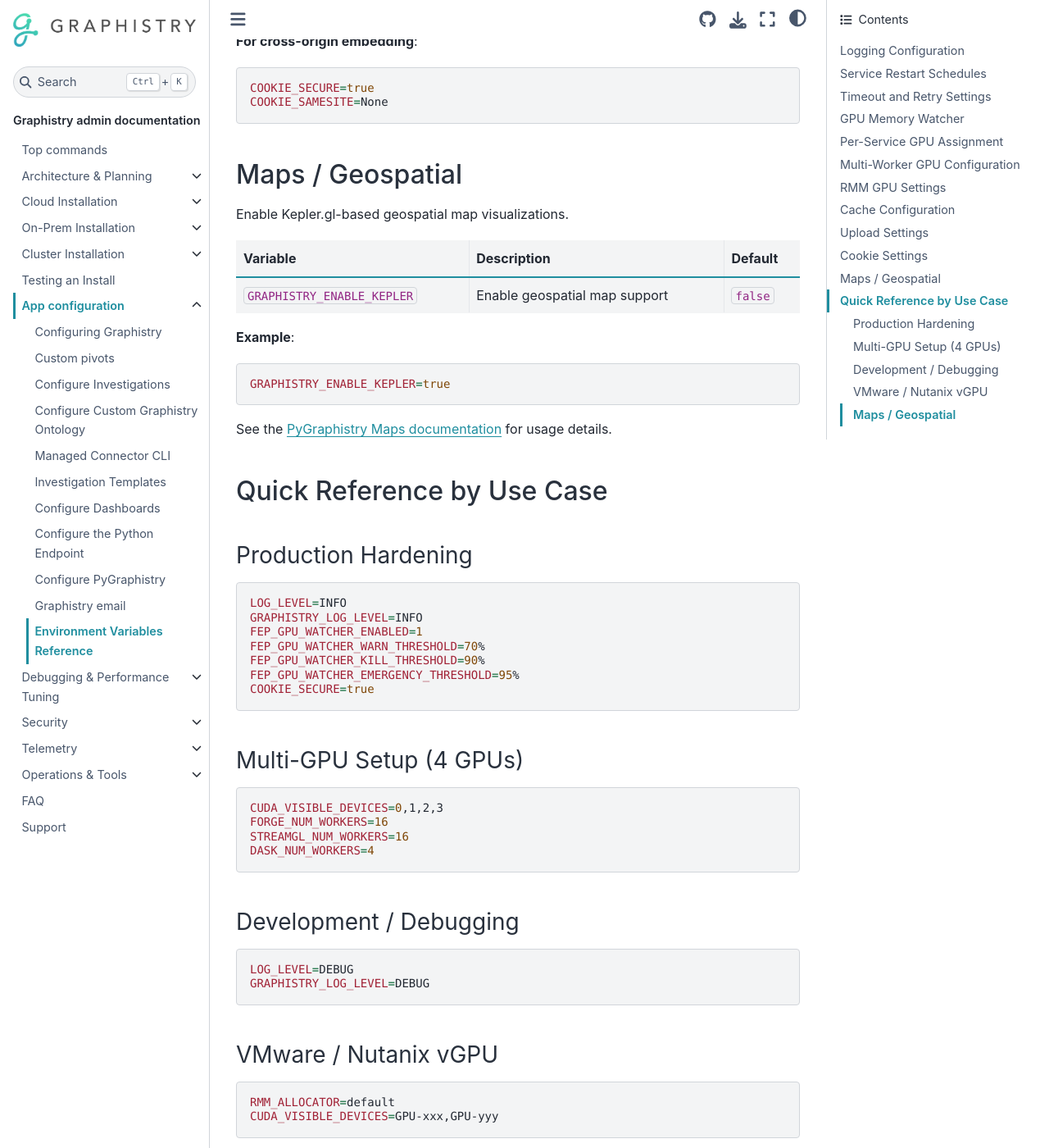
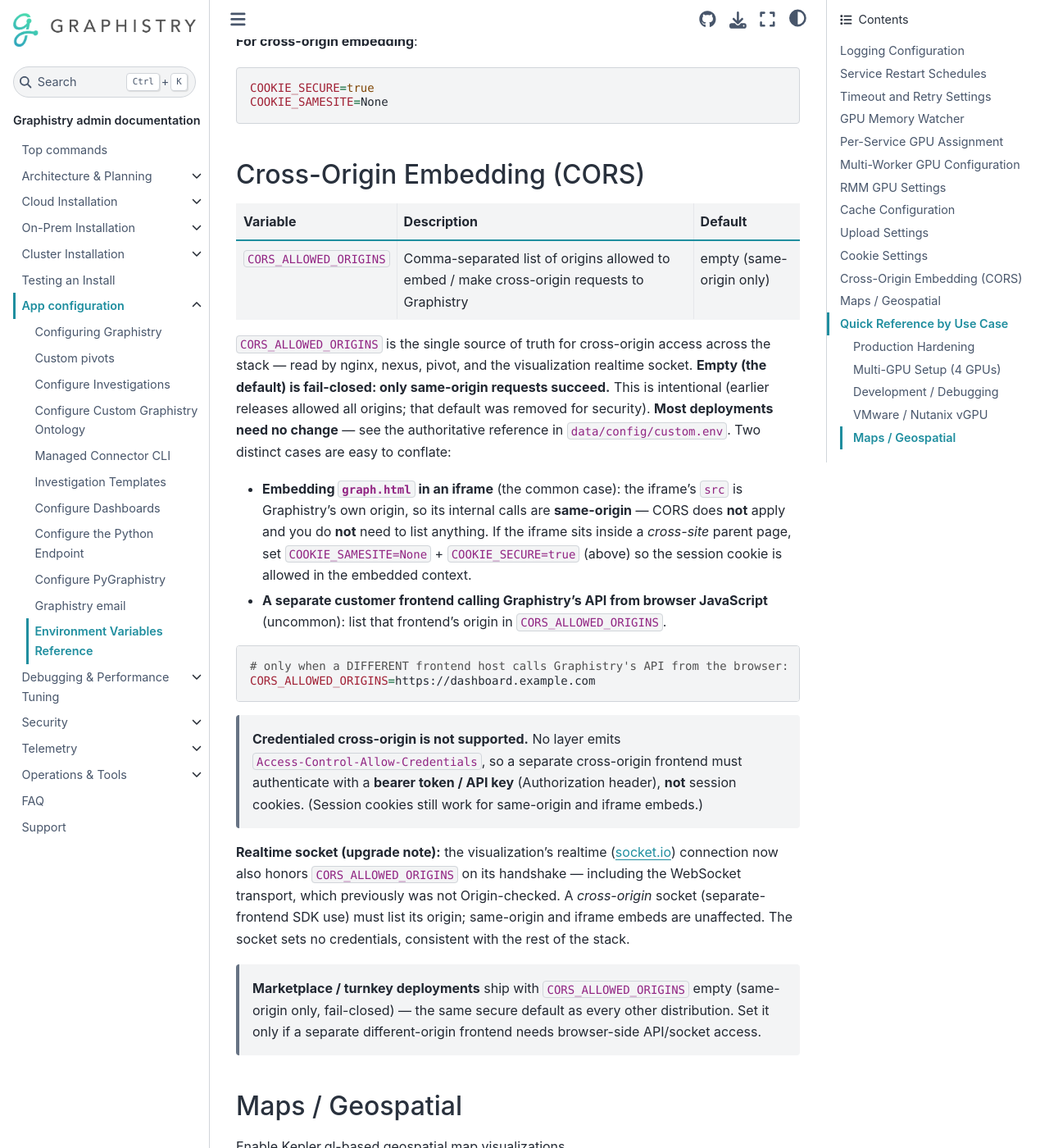
Before and after one commit to graphistry/graphistry-cli, a Sphinx documentation site: the page built from docs/app-config/environment-variables.md, in a window 1280 px wide and 1400 px high, scrolled down 6661 px. Shown: the whole window at 82% size. Built offline with Sphinx 7.4.7 and the Sphinx Book theme 1.1.4, drawn with Linux system fonts in a browser that asks for light colours; the version number could not be read and is left out.

Commit message:
docs: document CORS_ALLOWED_ORIGINS (stack-wide) + socket.io CORS behavior
CORS_ALLOWED_ORIGINS was undocumented in the admin docs despite being the
single source of truth for cross-origin access (nginx, nexus, pivot, and now the
realtime viz socket all read it). Adds an env-var reference section + an
embedding cross-reference. Aligned with the canonical stance in
data/config/custom.env:
- fail-closed default (earlier 'allow all' removed for security); same secure
  default on Marketplace/turnkey distros.
- the common iframe embed is SAME-ORIGIN (no allowlist entry needed); only a
  separate different-origin frontend lists its origin.
- credentialed cross-origin is NOT supported (no Access-Control-Allow-Credentials
  anywhere) -> cross-origin clients use bearer token / API key, not cookies.
- socket.io 4 now enforces the allowlist on its handshake (WebSocket included);
  no credentials, consistent with the stack.

Co-Authored-By: Claude Opus 4.8 (1M context) <noreply@anthropic.com>

````diff
--- a/docs/app-config/environment-variables.md
+++ b/docs/app-config/environment-variables.md
@@ -226,6 +226,43 @@ COOKIE_SECURE=true
 COOKIE_SAMESITE=None
 ```
 
+## Cross-Origin Embedding (CORS)
+
+| Variable | Description | Default |
+|----------|-------------|---------|
+| `CORS_ALLOWED_ORIGINS` | Comma-separated list of origins allowed to embed / make cross-origin requests to Graphistry | empty (same-origin only) |
+
+`CORS_ALLOWED_ORIGINS` is the single source of truth for cross-origin access across the stack — read by
+nginx, nexus, pivot, and the visualization realtime socket. **Empty (the default) is fail-closed: only
+same-origin requests succeed.** This is intentional (earlier releases allowed all origins; that default
+was removed for security). **Most deployments need no change** — see the authoritative reference in
+`data/config/custom.env`. Two distinct cases are easy to conflate:
+
+- **Embedding `graph.html` in an iframe** (the common case): the iframe's `src` is Graphistry's own
+  origin, so its internal calls are **same-origin** — CORS does **not** apply and you do **not** need to
+  list anything. If the iframe sits inside a *cross-site* parent page, set `COOKIE_SAMESITE=None` +
+  `COOKIE_SECURE=true` (above) so the session cookie is allowed in the embedded context.
+- **A separate customer frontend calling Graphistry's API from browser JavaScript** (uncommon): list
+  that frontend's origin in `CORS_ALLOWED_ORIGINS`.
+
+```bash
+# only when a DIFFERENT frontend host calls Graphistry's API from the browser:
+CORS_ALLOWED_ORIGINS=https://dashboard.example.com
+```
+
+> **Credentialed cross-origin is not supported.** No layer emits `Access-Control-Allow-Credentials`, so
+> a separate cross-origin frontend must authenticate with a **bearer token / API key** (Authorization
+> header), **not** session cookies. (Session cookies still work for same-origin and iframe embeds.)
+
+**Realtime socket (upgrade note):** the visualization's realtime (socket.io) connection now also honors
+`CORS_ALLOWED_ORIGINS` on its handshake — including the WebSocket transport, which previously was not
+Origin-checked. A *cross-origin* socket (separate-frontend SDK use) must list its origin; same-origin
+and iframe embeds are unaffected. The socket sets no credentials, consistent with the rest of the stack.
+
+> **Marketplace / turnkey deployments** ship with `CORS_ALLOWED_ORIGINS` empty (same-origin only,
+> fail-closed) — the same secure default as every other distribution. Set it only if a separate
+> different-origin frontend needs browser-side API/socket access.
+
 ## Maps / Geospatial
 
 Enable Kepler.gl-based geospatial map visualizations.
````
Also changed, not shown: docs/security/configure-security.md (+1 -0 lines).
